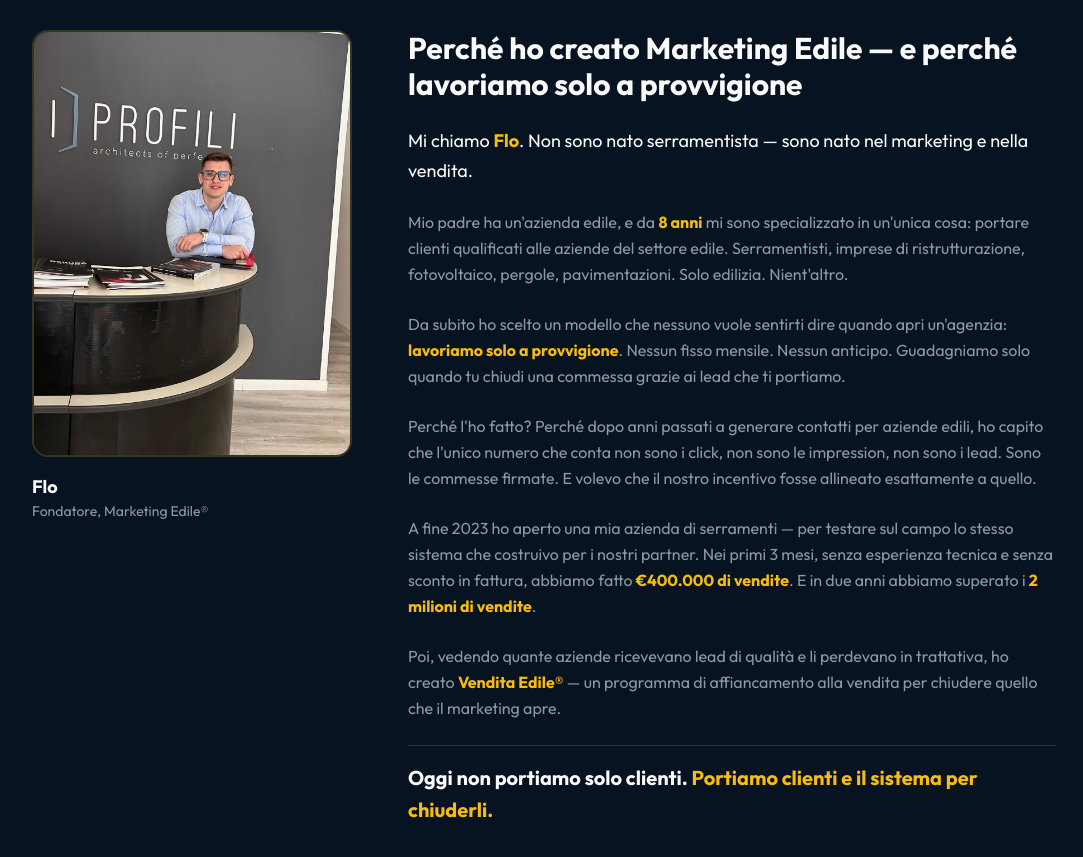
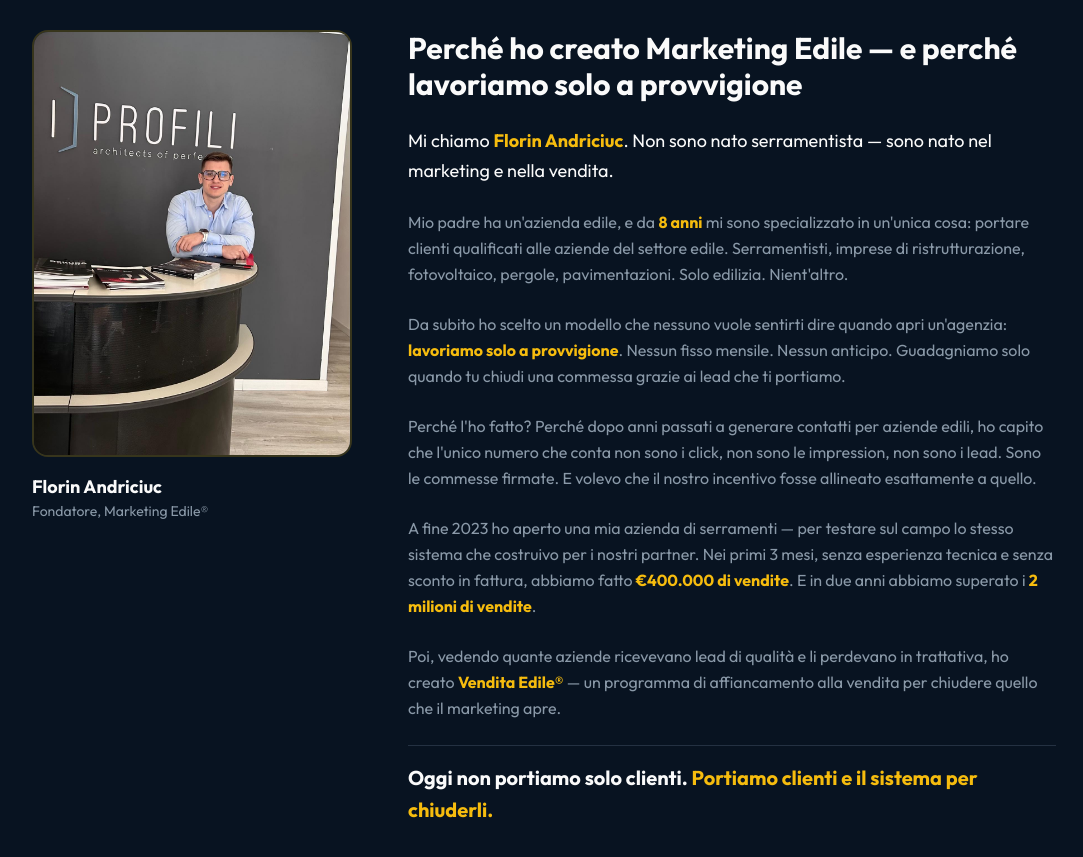
Before and after one commit to Ediliziaio/edili-boost, a React (Vite) app: page / in a window 1280 px wide. Shown: the part 6880-7737 px from the top of the page, without its empty margins (96-1179 px from the left). Built offline with nearby package versions, Linux system fonts and the light colour scheme; no server answers; the HTML template or start-up script is replaced by a standard one.

Commit message:
Rename Flo/Flo Greco → Florin Andriciuc across all pages and SEO config
Co-Authored-By: Claude Opus 4.6 <noreply@anthropic.com>

```diff
--- a/src/components/DifferentialSection.tsx
+++ b/src/components/DifferentialSection.tsx
@@ -100,14 +100,14 @@ const DifferentialSection = () => {
           </AnimatedSection>
 
           <div className="grid lg:grid-cols-[320px_1fr] gap-10 lg:gap-14 items-start">
-            {/* Foto Flo */}
+            {/* Foto Florin */}
             <AnimatedSection delay={0.2} direction="left">
               <div className="relative mx-auto lg:mx-0 w-64 lg:w-full lg:sticky lg:top-24">
                 <div className="rounded-2xl overflow-hidden border-2 border-gold/20 aspect-[3/4]">
-                  <img src={floPortrait} alt="Flo, fondatore di Marketing Edile" className="w-full h-full object-cover" />
+                  <img src={floPortrait} alt="Florin Andriciuc, fondatore di Marketing Edile" className="w-full h-full object-cover" />
                 </div>
                 <div className="mt-4 text-center lg:text-left">
-                  <p className="text-foreground font-bold text-lg">Flo</p>
+                  <p className="text-foreground font-bold text-lg">Florin Andriciuc</p>
                   <p className="text-muted-foreground text-sm">Fondatore, Marketing Edile®</p>
                 </div>
               </div>
@@ -121,7 +121,7 @@ const DifferentialSection = () => {
                 </h3>
 
                 <p className="text-lg text-foreground leading-relaxed">
-                  Mi chiamo <span className="text-gold font-bold">Flo</span>. Non sono nato serramentista — sono nato nel marketing e nella vendita.
+                  Mi chiamo <span className="text-gold font-bold">Florin Andriciuc</span>. Non sono nato serramentista — sono nato nel marketing e nella vendita.
                 </p>
 
                 <p className="text-muted-foreground leading-relaxed">
--- a/src/components/offerta/OffertaFounderSection.tsx
+++ b/src/components/offerta/OffertaFounderSection.tsx
@@ -35,7 +35,7 @@ const OffertaFounderSection = () => {
                 </div>
               </motion.div>
               <div className="mt-4 text-center lg:text-left">
-                <p className="text-foreground font-bold text-lg">Flo</p>
+                <p className="text-foreground font-bold text-lg">Florin Andriciuc</p>
                 <p className="text-muted-foreground text-sm">Fondatore, Marketing Edile®</p>
               </div>
               <img src={showroomImage} alt="Showroom aziendale" loading="lazy" decoding="async" className="rounded-xl w-full h-32 object-cover opacity-80 mt-4" />
@@ -50,7 +50,7 @@ const OffertaFounderSection = () => {
               </h3>
 
               <p className="text-lg md:text-xl text-foreground leading-relaxed">
-                Mi chiamo <span className="text-gold font-bold">Flo</span>. Non sono nato serramentista — sono nato nel marketing e nella vendita.
+                Mi chiamo <span className="text-gold font-bold">Florin Andriciuc</span>. Non sono nato serramentista — sono nato nel marketing e nella vendita.
               </p>
 
               <p className="text-lg text-muted-foreground leading-relaxed">
--- a/src/lib/seo.ts
+++ b/src/lib/seo.ts
@@ -6,7 +6,7 @@ export const siteConfig = {
   url: "https://marketingedile.com",
   ogImage: "/og-image.jpg",
   author: "MARKETING EDILE®",
-  founder: "Flo",
+  founder: "Florin Andriciuc",
   companyName: "Domus Group S.r.l.",
   vatNumber: "13132010961",
   address: {
@@ -66,7 +66,7 @@ export const siteConfig = {
       "testimonianze marketing edilizia"
     ],
     chiSiamo: [
-      "chi è Marketing Edile", "agenzia marketing specializzata edilizia", "Flo Marketing Edile fondatore",
+      "chi è Marketing Edile", "agenzia marketing specializzata edilizia", "Florin Andriciuc Marketing Edile fondatore",
       "Domus Group marketing edile", "team marketing edilizia", "esperienza marketing edile"
     ],
     contattaci: [
@@ -401,7 +401,7 @@ export const generateProfessionalServiceSchema = () => ({
 export const generatePersonSchema = () => ({
   "@context": "https://schema.org",
   "@type": "Person",
-  name: "Flo",
+  name: "Florin Andriciuc",
   jobTitle: "Fondatore & CEO",
   description: "Fondatore di Marketing Edile®, imprenditore con 8+ anni di esperienza nel marketing per il settore edile. Proprietario di un'azienda di serramenti con oltre €2M di vendite in 2 anni.",
   worksFor: { "@id": `${siteConfig.url}/#organization` },
--- a/src/pages/ChiSiamo.tsx
+++ b/src/pages/ChiSiamo.tsx
@@ -174,10 +174,10 @@ const ChiSiamo = () => {
               <AnimatedSection delay={0.2} direction="left">
                 <div className="relative mx-auto lg:mx-0 w-64 lg:w-full lg:sticky lg:top-24">
                   <div className="rounded-2xl overflow-hidden border-2 border-secondary/20 aspect-[3/4]">
-                    <img src={floPortrait} alt="Flo, fondatore di Marketing Edile" className="w-full h-full object-cover" loading="lazy" decoding="async" />
+                    <img src={floPortrait} alt="Florin Andriciuc, fondatore di Marketing Edile" className="w-full h-full object-cover" loading="lazy" decoding="async" />
                   </div>
                   <div className="mt-4 text-center lg:text-left">
-                    <p className="text-foreground font-bold text-lg">Flo</p>
+                    <p className="text-foreground font-bold text-lg">Florin Andriciuc</p>
                     <p className="text-muted-foreground text-sm">Fondatore, Marketing Edile®</p>
                   </div>
                 </div>
@@ -189,7 +189,7 @@ const ChiSiamo = () => {
                     Perché ho creato Marketing Edile — e perché lavoriamo solo a provvigione
                   </h2>
                   <p className="text-lg text-foreground leading-relaxed">
-                    Mi chiamo <span className="text-secondary font-bold">Flo</span>. Non sono nato serramentista — sono nato nel marketing e nella vendita.
+                    Mi chiamo <span className="text-secondary font-bold">Florin Andriciuc</span>. Non sono nato serramentista — sono nato nel marketing e nella vendita.
                   </p>
                   <p className="text-muted-foreground leading-relaxed">
                     Mio padre ha un'azienda edile, e da <span className="text-secondary font-bold">8 anni</span> mi sono specializzato in un'unica cosa: portare clienti qualificati alle aziende del settore edile. Serramentisti, imprese di ristrutturazione, fotovoltaico, pergole, pavimentazioni. Solo edilizia. Nient'altro.
```
Also changed, not shown: public/llms.txt.
